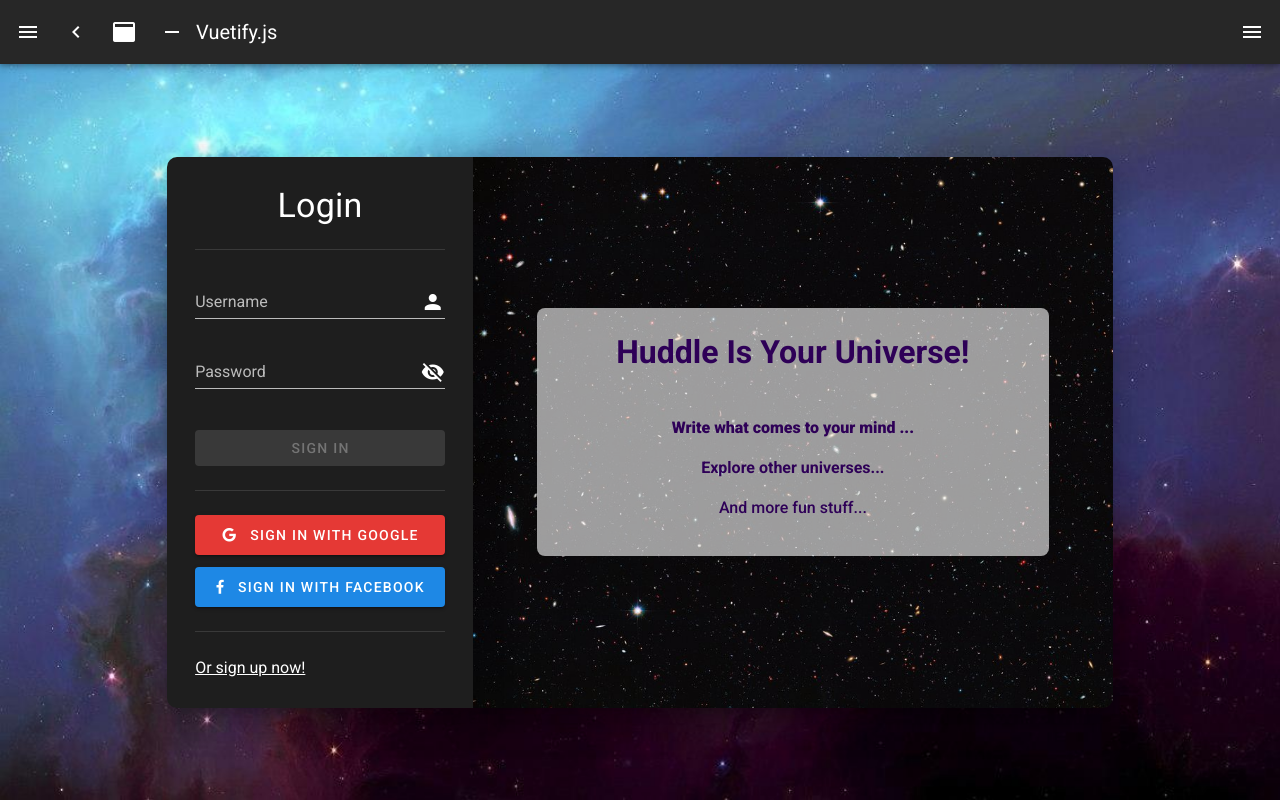
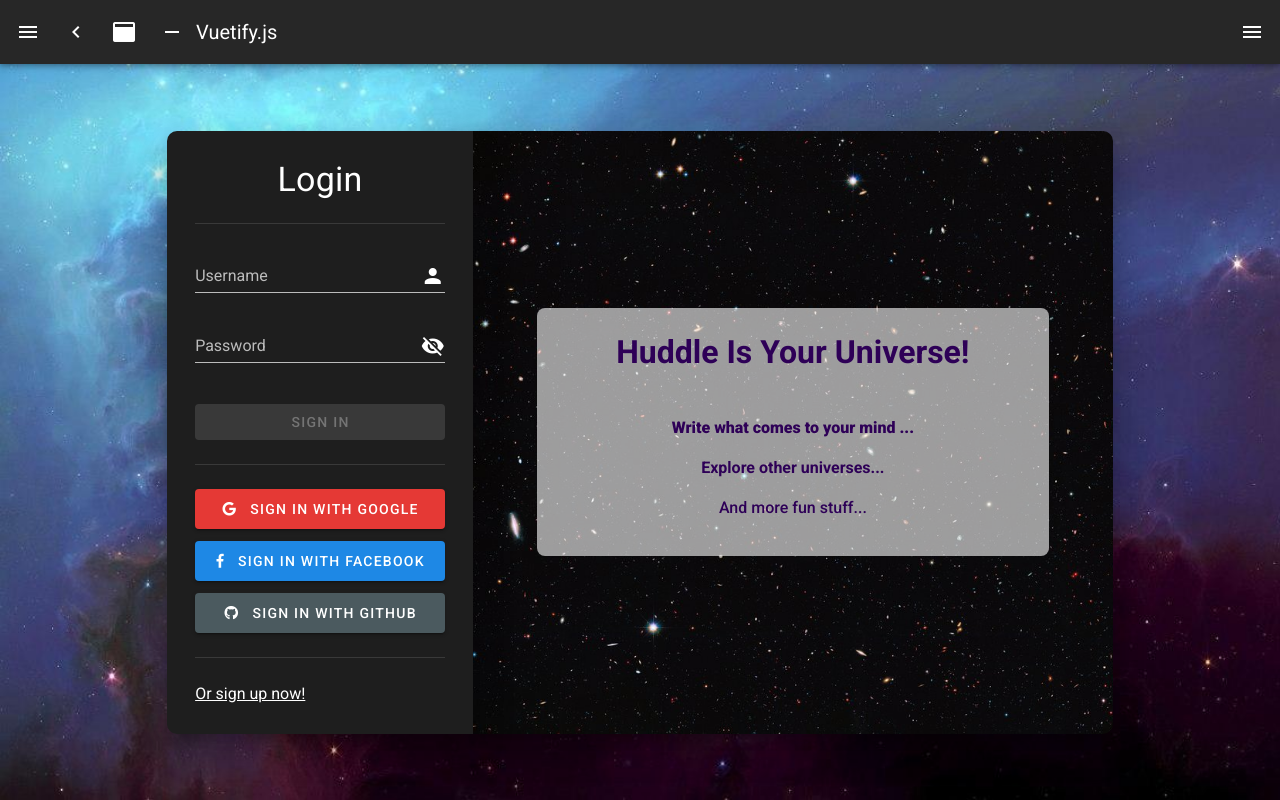
Before and after one commit to Nebula-Clan/Client, a Nuxt app: page /login in a window 1280 px wide. Built offline with nearby package versions, Linux system fonts and the light colour scheme; what vue-quill-editor would draw is missing.

Commit message:
add github strategy

```diff
--- a/components/login/SignInForm.vue
+++ b/components/login/SignInForm.vue
@@ -43,6 +43,13 @@
         block>
         <i class="fab fa-facebook-f mr-3"/> Sign in with Facebook
       </v-btn>
+      <v-btn
+        class="mt-3 pa-5"
+        color="#4b5a5f"
+        @click="loginGithub"
+        block>
+        <i class="fab fa-github mr-3"/> Sign in with Github
+      </v-btn>
       <v-divider class="my-6"></v-divider>
       <nuxt-link class="white--text" to="/signup">Or sign up now!</nuxt-link>
     </div>
@@ -67,6 +74,9 @@ export default {
   },
   methods: {
     ...mapActions('modules/authentication', ['login']),
+    loginGithub(){
+      this.$auth.loginWith('github');
+    }
   }
 }
 </script>
--- a/nuxt.config.js
+++ b/nuxt.config.js
@@ -74,6 +74,19 @@ export default {
           }
         },
       },
+      github: {
+        _scheme: 'oauth2',
+        scope: ['openid', 'profile', 'email'],
+        access_type: undefined,
+        access_token_endpoint: undefined,
+        response_type: 'token',
+        token_type: 'Bearer',
+        redirect_uri: 'http://localhost:3000/',
+        token_key: 'access_token',
+        state: 'UNIQUE_AND_NON_GUESSABLE',
+        client_id: '8dd24fe58e421a5270a4',
+        client_secret: '03aaf888bf2a4a51a313c2591aa3aa40c55fbe85'
+      },
     }
   },
 
--- a/package.json
+++ b/package.json
@@ -14,6 +14,7 @@
     "@nuxtjs/pwa": "^3.0.2",
     "@nuxtjs/vuetify": "^1.11.2",
     "core-js": "^3.6.5",
+    "nanoid": "^2.1.11",
     "nuxt": "^2.14.6",
     "vue-quill-editor": "^3.0.6"
   },
```
Also changed, not shown: 1 other file (tests, documents, lock files or other folders).
